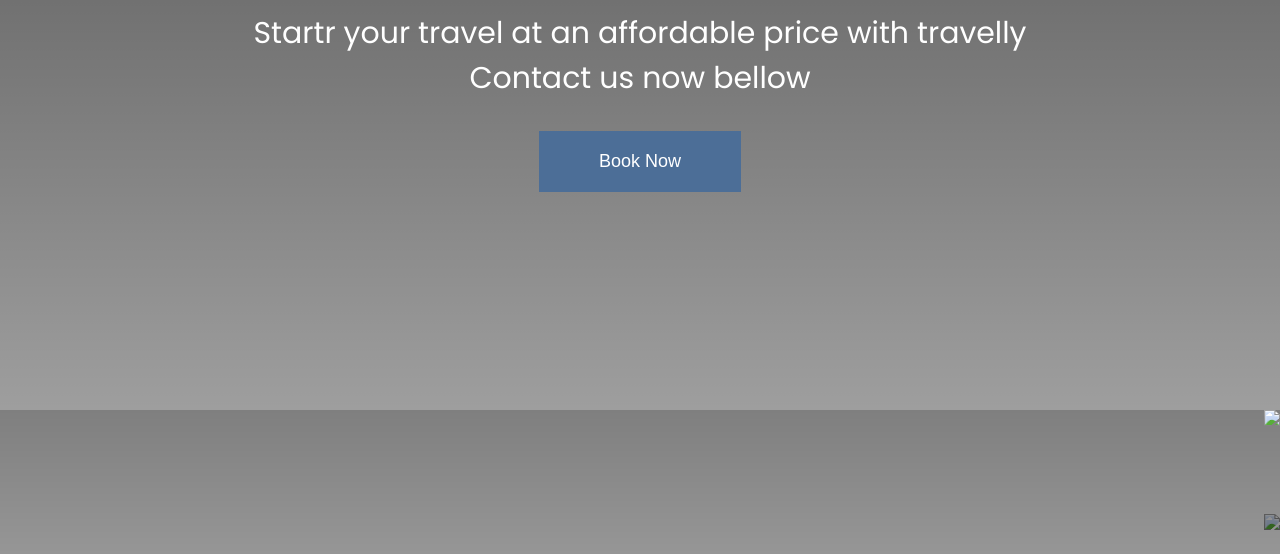
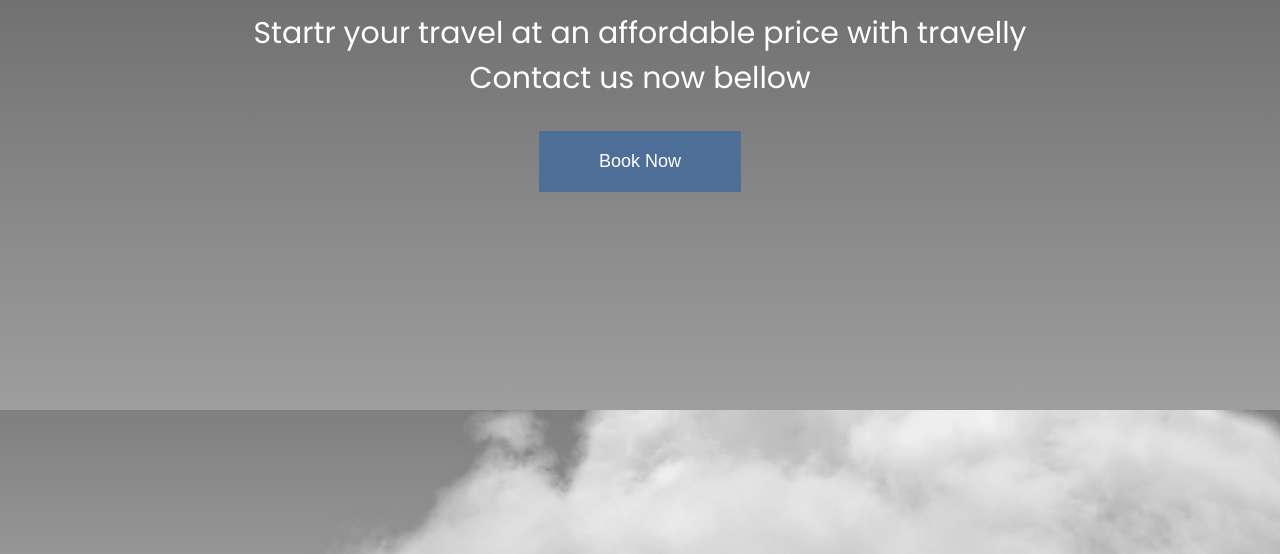
Before and after one commit to haikelfd/Travely, a plain HTML site: page index.html in a window 1280 px wide. Shown: the part 390-944 px from the top of the page. Drawn offline with Linux system fonts and the light colour scheme; the site is published under a folder, as on GitHub Pages, so addresses that start at the root find nothing; a web font is replaced by a local one.

Commit message:
Update index.html

```diff
--- a/index.html
+++ b/index.html
@@ -6,7 +6,7 @@
     <meta http-equiv="X-UA-Compatible" content="ie=edge">
     <meta name="description" content="Travelly is a travel agency website that helps you pick out your holiday vacation "/>
     <meta name="robots" content="index,follow"/>
-    <link rel='icon' href="/icon/travel.svg" />
+    <link rel='icon' href="icon/travel.svg" />
     <link rel="stylesheet" href="style.css">
     <link href="https://fonts.googleapis.com/css?family=Pattaya|Poppins&display=swap" rel="stylesheet">
     <title>Travelly | Travelling Agency </title>
@@ -31,8 +31,8 @@
         <header class="Locations-head">
            <h2> The Perfect Travelling Experience</h2>
            <h3> We cover everything from picking the perfect hotel,<br/> flight and travelling destination.</h3>
-           <img src="/icon/cloud.png" class="moving-cloud-1 cloud"/>
-           <img src="/icon/cloud.png" class="moving-cloud-2 cloud"/>
+           <img src="icon/cloud.png" class="moving-cloud-1 cloud"/>
+           <img src="icon/cloud.png" class="moving-cloud-2 cloud"/>
         </header>
     </section>
     <section id="Benefits">
```
